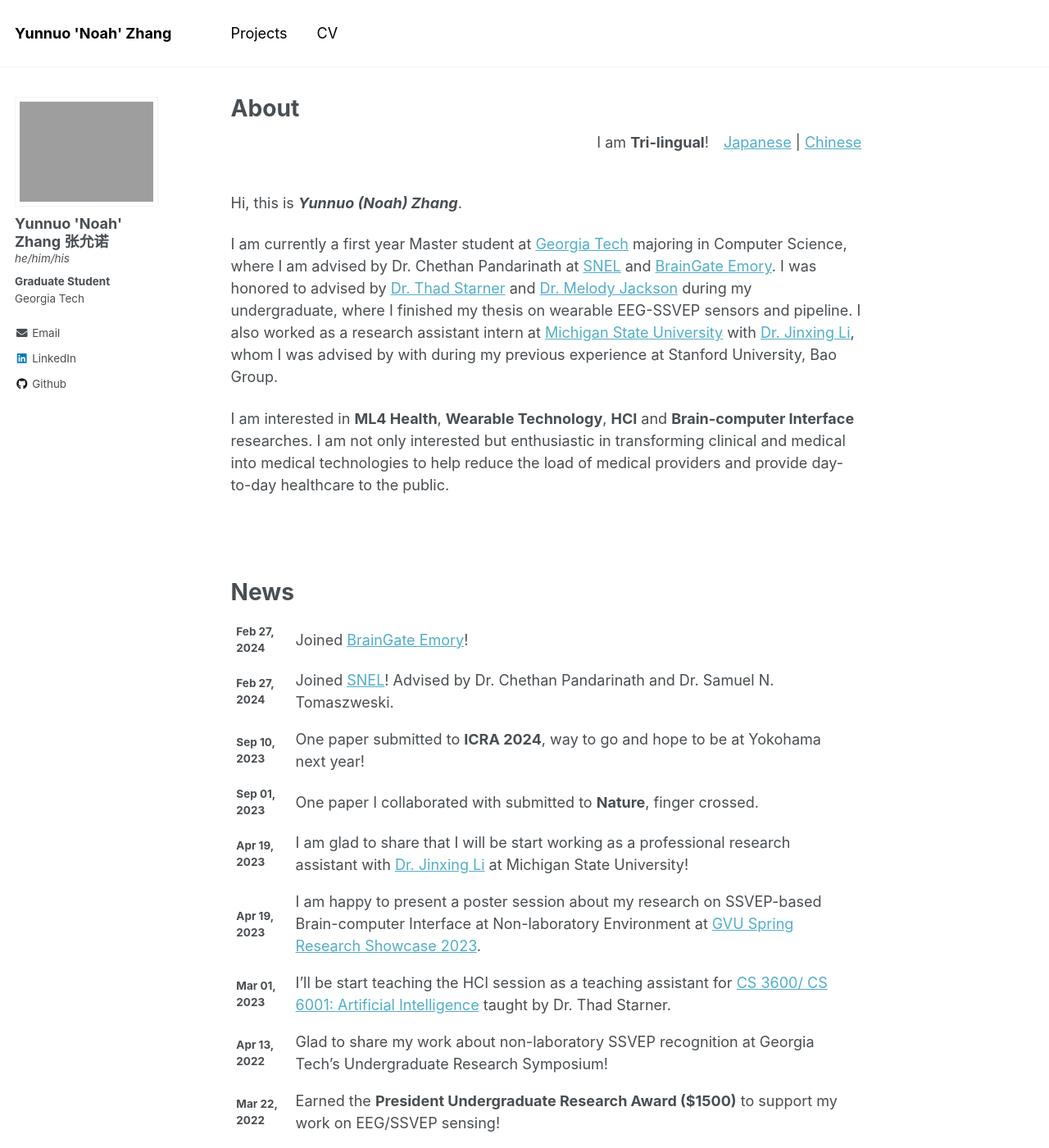
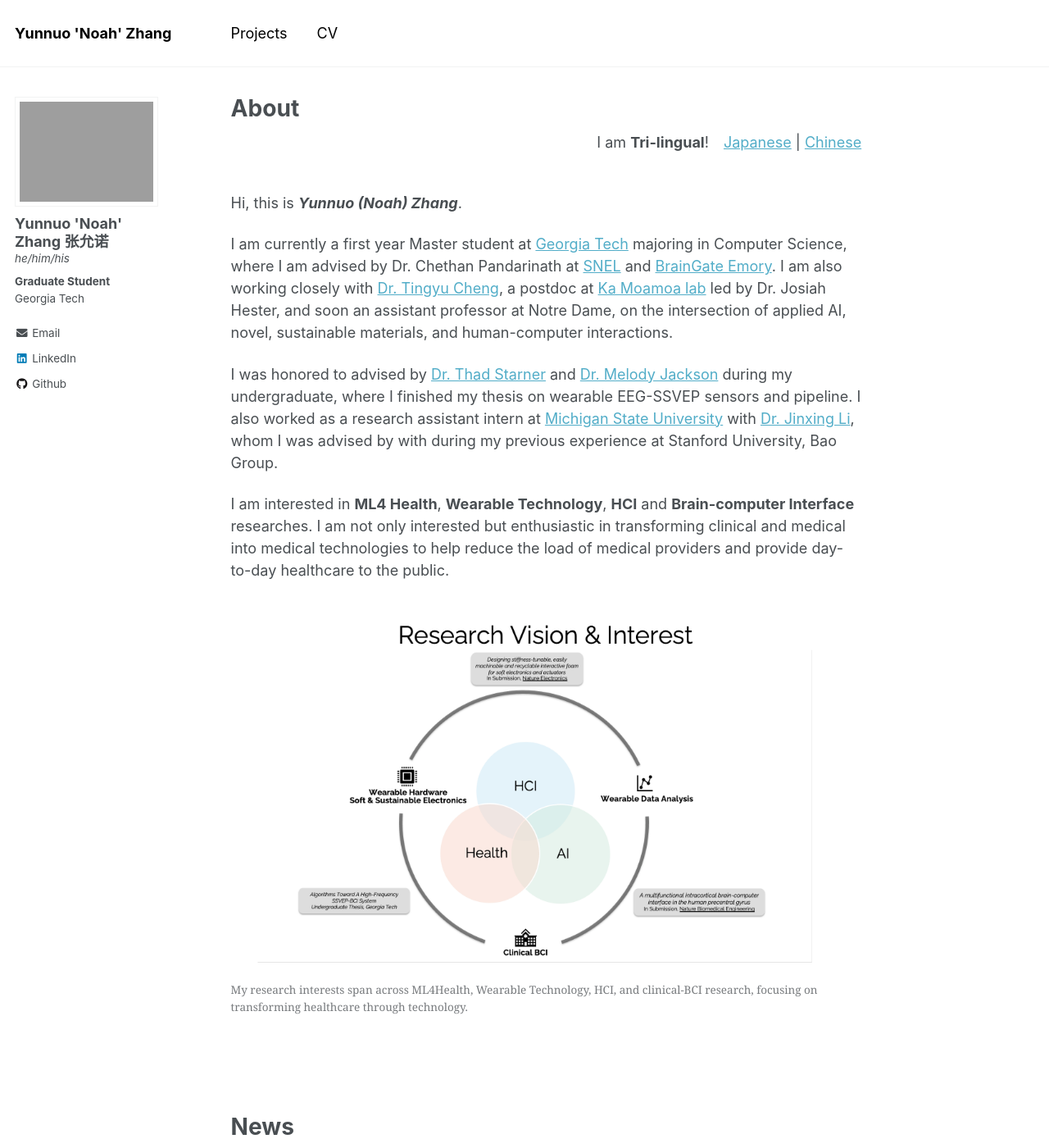
Before and after one commit to NoahZhang1/NoahZhang1.github.io, a Jekyll site: the page built from _pages/about.md, in a window 1280 px wide and 1400 px high. Shown: the whole window at 82% size. Built offline with Jekyll 4.4.1, drawn with Linux system fonts in a browser that asks for light colours.

Commit message:
personal page update

```diff
--- a/_pages/about.md
+++ b/_pages/about.md
@@ -16,9 +16,16 @@ redirect_from:
 
 Hi, this is ***Yunnuo (Noah) Zhang***.
 
-I am currently a first year Master student at [Georgia Tech](https://www.gatech.edu) majoring in Computer Science, where I am advised by Dr. Chethan Pandarinath at [SNEL](https://www.snel.ai) and [BrainGate Emory](https://www.braingate.org). I was honored to advised by [Dr. Thad Starner](https://www.cc.gatech.edu/home/thad/index.htm) and [Dr. Melody Jackson](https://faculty.cc.gatech.edu/~melody/) during my undergraduate, where I finished my thesis on wearable EEG-SSVEP sensors and pipeline. I also worked as a research assistant intern at [Michigan State University](https://www.msu.edu) with [Dr. Jinxing Li](https://www.labli.net), whom I was advised by with during my previous experience at Stanford University, Bao Group.
+I am currently a first year Master student at [Georgia Tech](https://www.gatech.edu) majoring in Computer Science, where I am advised by Dr. Chethan Pandarinath at [SNEL](https://www.snel.ai) and [BrainGate Emory](https://www.braingate.org). I am also working closely with [Dr. Tingyu Cheng](https://tingyucheng.com/about), a postdoc at [Ka Moamoa lab](https://kamoamoa.com/) led by Dr. Josiah Hester, and soon an assistant professor at Notre Dame, on the intersection of applied AI, novel, sustainable materials, and human-computer interactions.
+
+I was honored to advised by [Dr. Thad Starner](https://www.cc.gatech.edu/home/thad/index.htm) and [Dr. Melody Jackson](https://faculty.cc.gatech.edu/~melody/) during my undergraduate, where I finished my thesis on wearable EEG-SSVEP sensors and pipeline. I also worked as a research assistant intern at [Michigan State University](https://www.msu.edu) with [Dr. Jinxing Li](https://www.labli.net), whom I was advised by with during my previous experience at Stanford University, Bao Group.
 
 I am interested in **ML4 Health**, **Wearable Technology**, **HCI** and **Brain-computer Interface** researches. I am not only interested but enthusiastic in transforming clinical and medical into medical technologies to help reduce the load of medical providers and provide day-to-day healthcare to the public.
+
+<figure>
+  <img src="../images/research_interest.png" alt="Research Interests Diagram">
+  <figcaption>My research interests span across ML4Health, Wearable Technology, HCI, and clinical-BCI research, focusing on transforming healthcare through technology.</figcaption>
+</figure>
 
 <!-- I am **Tri-lingual**, feel free to check site in any of the language shown above. -->
 
```
